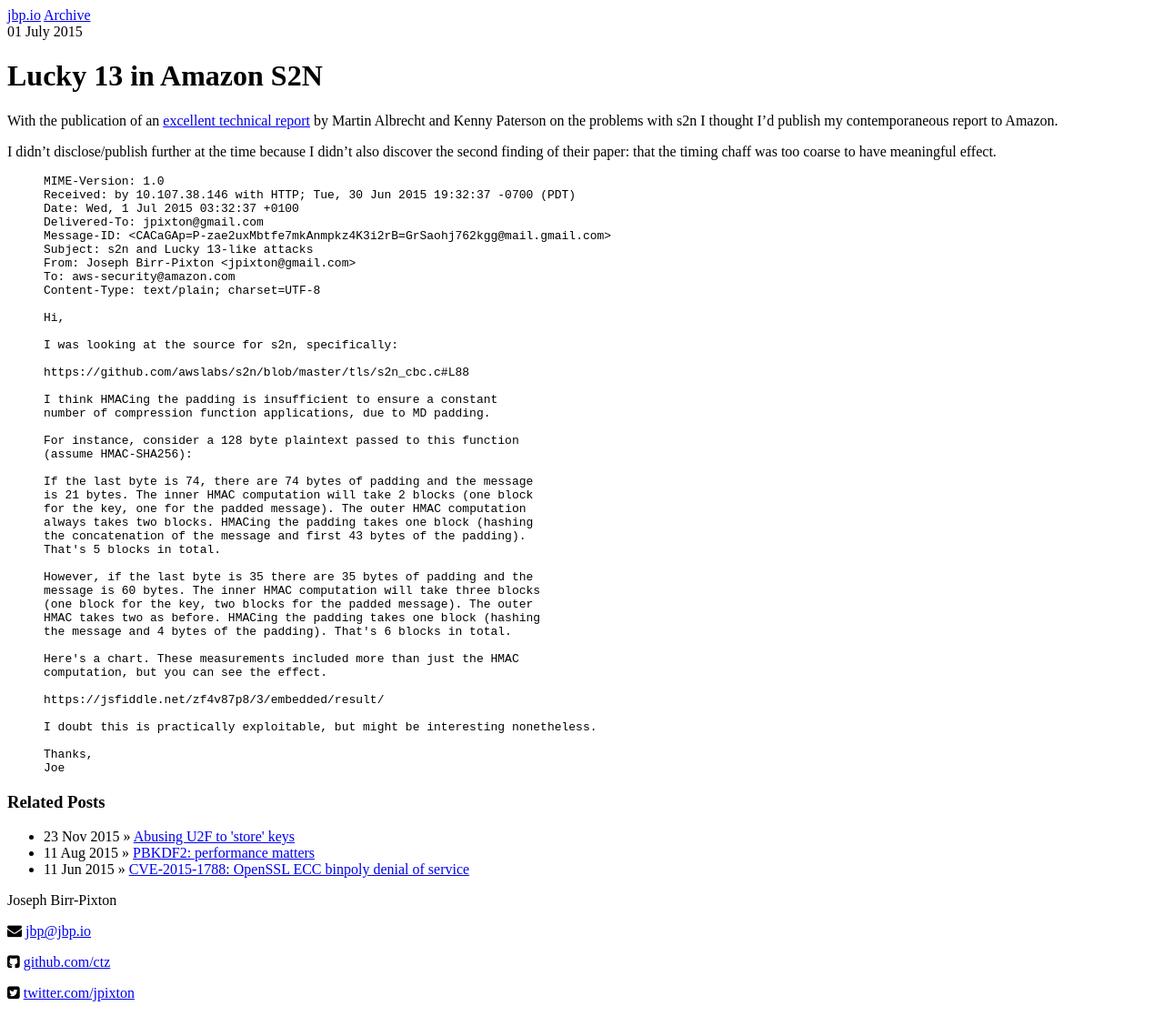
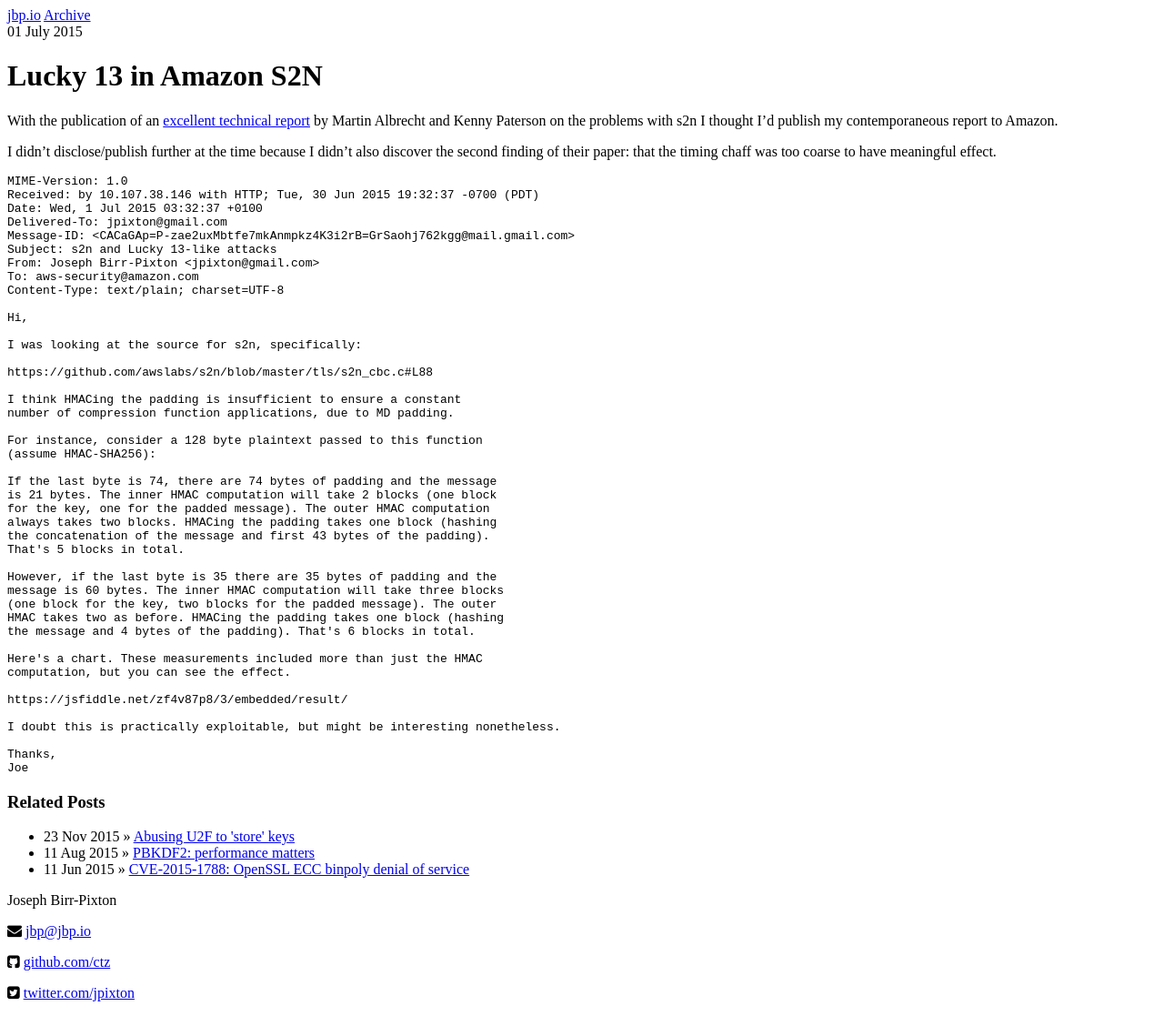
Before and after one commit to ctz/ctz.github.com, a Jekyll site: the page built from _posts/2015-07-01-lucky13-amazon-s2n.md, in a window 1280 px wide. Shown: the whole page at 91% size. Built offline with Jekyll 4.4.1, drawn with Linux system fonts in a browser that asks for light colours.

Commit message:
pre element

```diff
--- a/_posts/2015-07-01-lucky13-amazon-s2n.md
+++ b/_posts/2015-07-01-lucky13-amazon-s2n.md
@@ -15,7 +15,7 @@
 
 [luckymicro]: http://eprint.iacr.org/2015/1129
 
-{% highlight sh %}
+<pre>
 MIME-Version: 1.0
 Received: by 10.107.38.146 with HTTP; Tue, 30 Jun 2015 19:32:37 -0700 (PDT)
 Date: Wed, 1 Jul 2015 03:32:37 +0100
@@ -60,4 +60,4 @@
 
 Thanks,
 Joe
-{% endhighlight %}
+</pre>
```
